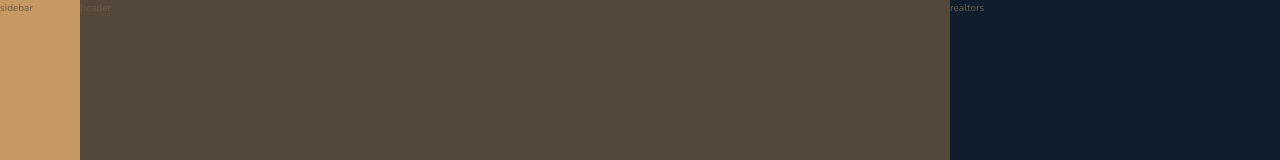
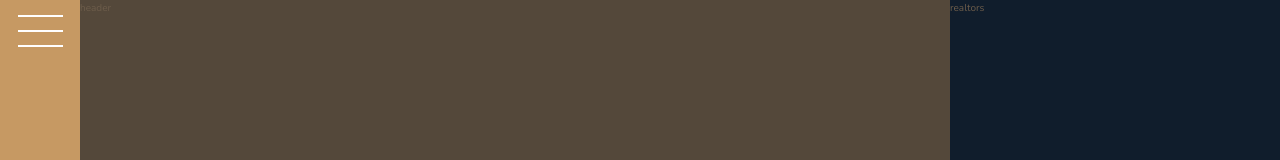
Before and after one commit to akshitkumar450/CSS-grid-and-nexters-project, a website: page index.html in a window 1280 px wide. Shown: the top 160 px of the page. Drawn offline with nearby package versions, Linux system fonts and the light colour scheme.

Commit message:
sidebar done

```diff
--- a/index.html
+++ b/index.html
@@ -14,7 +14,7 @@
     <body class="container">
 
         <div class="sidebar">
-            sidebar
+            <button class="nav-btn"></button>
         </div>
 
         <header class="header">
--- a/sass/_sidebar.scss
+++ b/sass/_sidebar.scss
@@ -3,4 +3,33 @@
 
   grid-column: sidebar-start/sidebar-end;
   grid-row: 1/-1;
+
+  display: flex;
+  justify-content: center;
+
+  .nav-btn {
+    border-radius: 0;
+    border: none;
+    background-color: #ffffff;
+    height: 2px;
+    width: 4.5rem;
+    margin-top: 3rem;
+
+    &::after,
+    &::before {
+      background-color: #ffffff;
+      height: 2px;
+      width: 4.5rem;
+      content: " ";
+      display: block;
+    }
+
+    &::before {
+      transform: translateY(-1.5rem);
+    }
+
+    &::after {
+      transform: translateY(1.3rem);
+    }
+  }
 }
```
Also changed, not shown: css/style.css.
